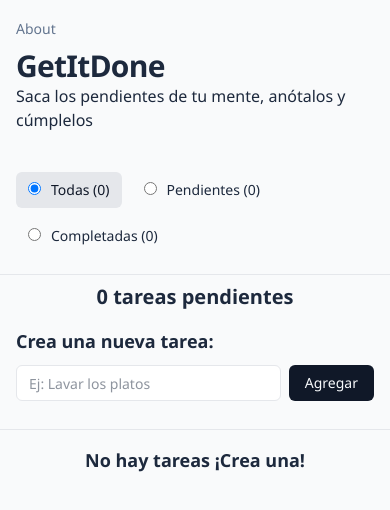
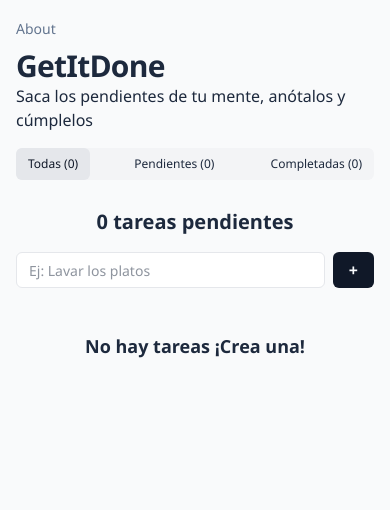
Before and after one commit to ricandres98/to-do-app, a Next.js app: page / in a window 390 px wide. Shown: the top 510 px of the page. Built offline with nearby package versions, Linux system fonts and the light colour scheme.

Commit message:
style: improve UI and UX for mobile

```diff
--- a/src/app/page.tsx
+++ b/src/app/page.tsx
@@ -34,14 +34,14 @@ export default function Home() {
     >
       <aside
         className={`
-        pt-12 pb-5 mx-auto  px-4 border-b border-gray-200
+        pt-12 pb-5 mx-auto  px-4 lg:border-b border-gray-200
         lg:sticky lg:top-0 lg:grid lg:content-center
         lg:h-dvh lg:w-64 lg:p-5 lg:my-0
         bg-gray-50 lg:border-r lg:border-b-none
           dark:bg-slate-950 dark:border-slate-800
         `}
       >
-        <div className={"mb-10"}>
+        <div className={"mb-4 lg:mb-10"}>
           <h1 className="text-3xl font-semibold tracking-tight">GetItDone</h1>
           <p className="text-base">
             Saca los pendientes de tu mente, anótalos y cúmplelos
@@ -72,7 +72,7 @@ export default function Home() {
           />
         </FilterPanel>
       </aside>
-      <header className="px-4 py-2 border-b border-gray-200 h-min dark:border-slate-800">
+      <header className="px-4 py-2 lg:border-b border-gray-200 h-min dark:border-slate-800">
         <div className="absolute top-4 lg:static lg:flex lg:justify-end">
           <Link
             className="text-sm font-medium text-slate-500 hover:text-slate-900 transition-colors
--- a/src/components/CreateNewTask.tsx
+++ b/src/components/CreateNewTask.tsx
@@ -25,7 +25,7 @@ const CreateNewTask = ({ createTask }: Props) => {
       <form onSubmit={onSubmit} className="grid">
         <label
           htmlFor="new-task-description"
-          className="mb-2.5 text-lg font-bold"
+          className="hidden mb-2.5 text-lg font-bold lg:block"
         >
           Crea una nueva tarea:
         </label>
@@ -53,7 +53,7 @@ const CreateNewTask = ({ createTask }: Props) => {
           />
           <button
             className={`
-              h-9 px-4 py-2
+              h-9 px-4 lg:py-2
               text-sm leading-4
               text-slate-50 bg-gray-900
               dark:bg-gray-700 dark:hover:bg-gray-600
@@ -62,7 +62,8 @@ const CreateNewTask = ({ createTask }: Props) => {
               hover:bg-gray-950
               transition duration-150 ease-in-out`}
           >
-            Agregar
+            <span className="lg:hidden font-bold text-base">+</span>
+            <span className="hidden lg:inline">Agregar</span>
           </button>
         </div>
       </form>
--- a/src/components/FilterOptionButton.tsx
+++ b/src/components/FilterOptionButton.tsx
@@ -30,7 +30,7 @@ const FilterOptionButton = ({
       <label
         className={`
           inline-block px-3 py-2
-          text-sm
+          text-xs lg:text-sm
           rounded-md cursor-pointer
           lg:flex-nowrap
           ${
@@ -42,10 +42,10 @@ const FilterOptionButton = ({
                `
               : "hover:bg-gray-100 dark:hover:bg-gray-900"
           }
-          dark:text-slate-50`}
+          dark:text-slate-50 transition-colors duration-150 ease-in-out`}
       >
         <input
-          className="mr-2.5"
+          className="hidden mr-2.5 lg:inline"
           type="radio"
           name="filter"
           id={id}
--- a/src/components/FilterPanel.tsx
+++ b/src/components/FilterPanel.tsx
@@ -2,7 +2,8 @@ const FilterPanel = ({ children }: React.PropsWithChildren) => {
 
   return (
     <ul
-      className="flex flex-wrap gap-2.5"
+      className="max-w-sm flex justify-between lg:flex-wrap lg:gap-2.5
+      rounded-md bg-gray-100 dark:bg-gray-900 dark:lg:bg-transparent lg:bg-transparent"
     >
       {children}
     </ul>
--- a/src/components/TaskItem.tsx
+++ b/src/components/TaskItem.tsx
@@ -23,7 +23,7 @@ const TaskItem = ({
     <li
       className={` group
         flex gap-4 items-center
-        w-full h-min py-4
+        w-full h-min py-8 lg:py-4
         border-gray-300 border-b
         dark:border-slate-800
     `}
@@ -45,6 +45,7 @@ const TaskItem = ({
               ${status === "completed" && "line-through text-gray-800 dark:text-slate-300"}
               lg:text-base
             `}
+            onClick={toggleCompleteTask}
           >
             {description}
           </span>
--- a/src/components/TaskList.tsx
+++ b/src/components/TaskList.tsx
@@ -8,7 +8,7 @@ type props = {
 const TasksList = ({ children, tasksLength }: props) => {
   return (
     <ul className={`
-      flex flex-col items-center gap-5
+      flex flex-col items-center lg:gap-5
       mt-4
       lg:max-w-none
       ${tasksLength !== 0 ? "lg:grid-cols-[repeat(auto-fill,minmax(250px,1fr))]" : ""}`}>
```
